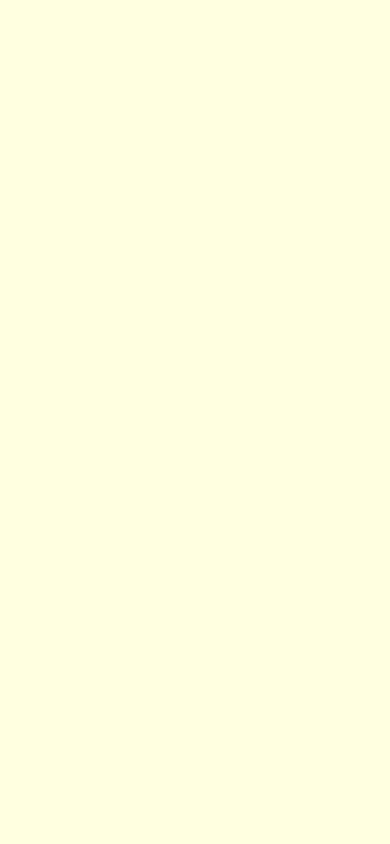
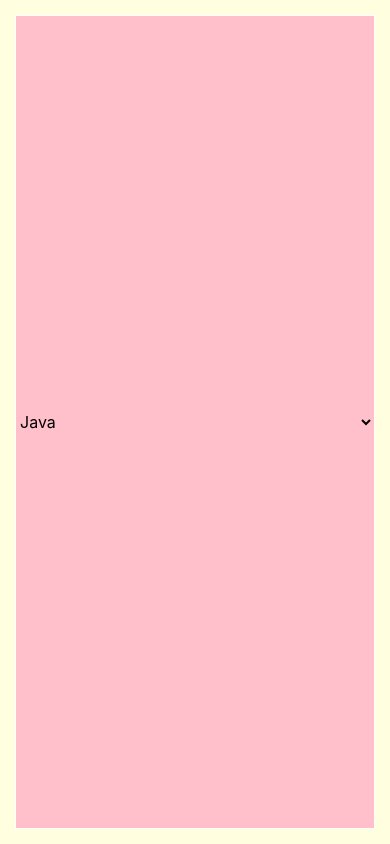
Before and after one commit to rtrigoso/react_native_docs_guides, a React Native app in the folder components_and_apis/: screen / in a window 390 px wide. Built offline with nearby package versions, Linux system fonts and the light colour scheme.

Commit message:
added picker

```diff
--- a/components_and_apis/App.js
+++ b/components_and_apis/App.js
@@ -9,19 +9,51 @@
 import React, {Component} from 'react';
 import {
   StyleSheet,
-  View
+  View,
+  Picker
 } from 'react-native';
 
 const styles = StyleSheet.create({
   container: {
     flex: 1,
     backgroundColor: 'lightyellow'
+  },
+  child: {
+    flex:1,
+    backgroundColor: 'pink',
+    margin: 15,
+    borderColor: 'white'
   }
 });
+
+class Content extends Component {
+  constructor(props)
+  {
+    super(props);
+    this.state = {
+      language: 'java'
+    }
+  }
+
+  render() {
+    return (
+      <View style={{flex:1}}>
+        <Picker
+          selectedValue={this.state.language}
+          onValueChange={(itemValue, itemIndex) => this.setState({language: itemValue})}
+          style={styles.child} >
+            <Picker.Item label="Java" value="java" />
+            <Picker.Item label="Javascript" value="js" />
+        </Picker>
+      </View>
+    )
+  }
+}
 
 const App = () => {
   return (
     <View style={styles.container} >
+      <Content />
     </View>
   )
 }
```
